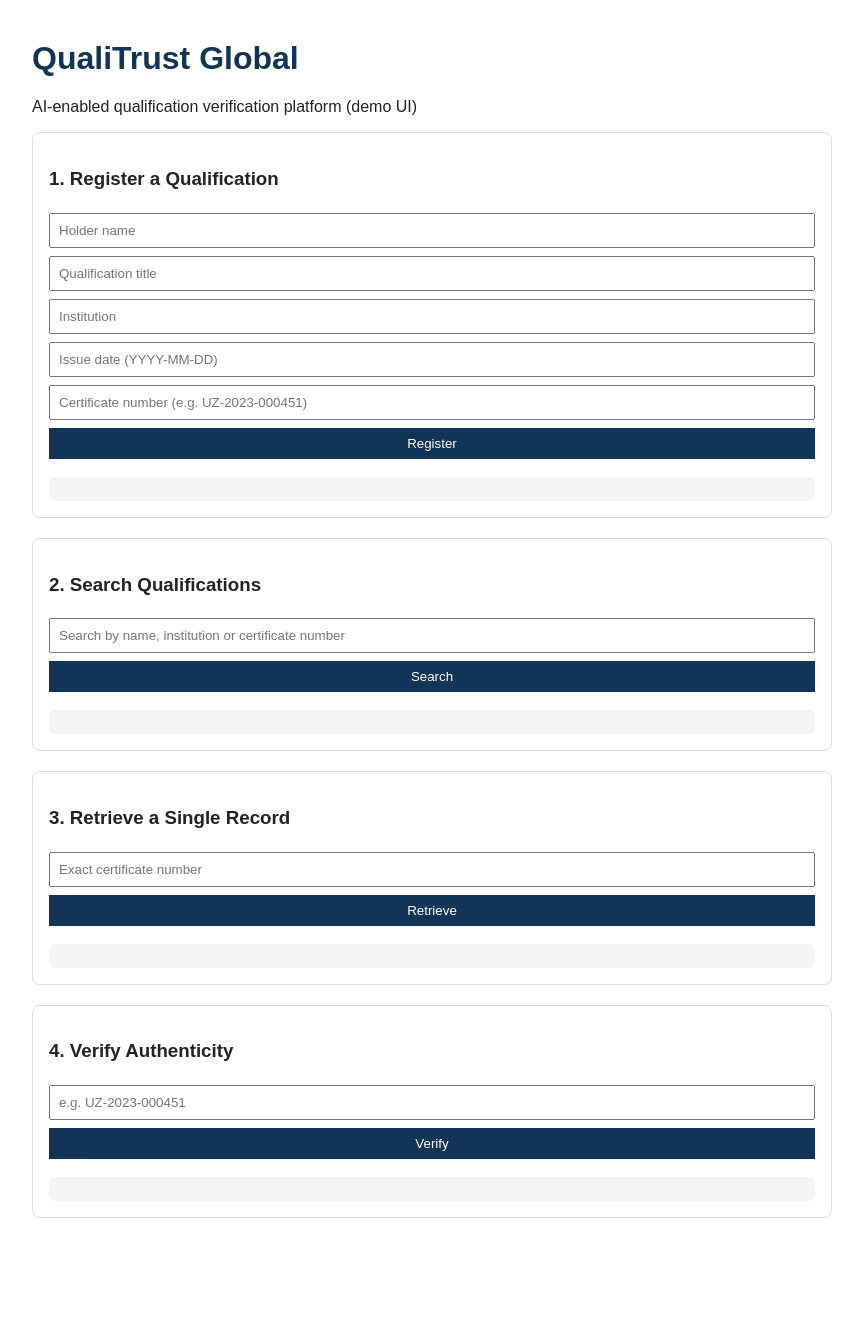
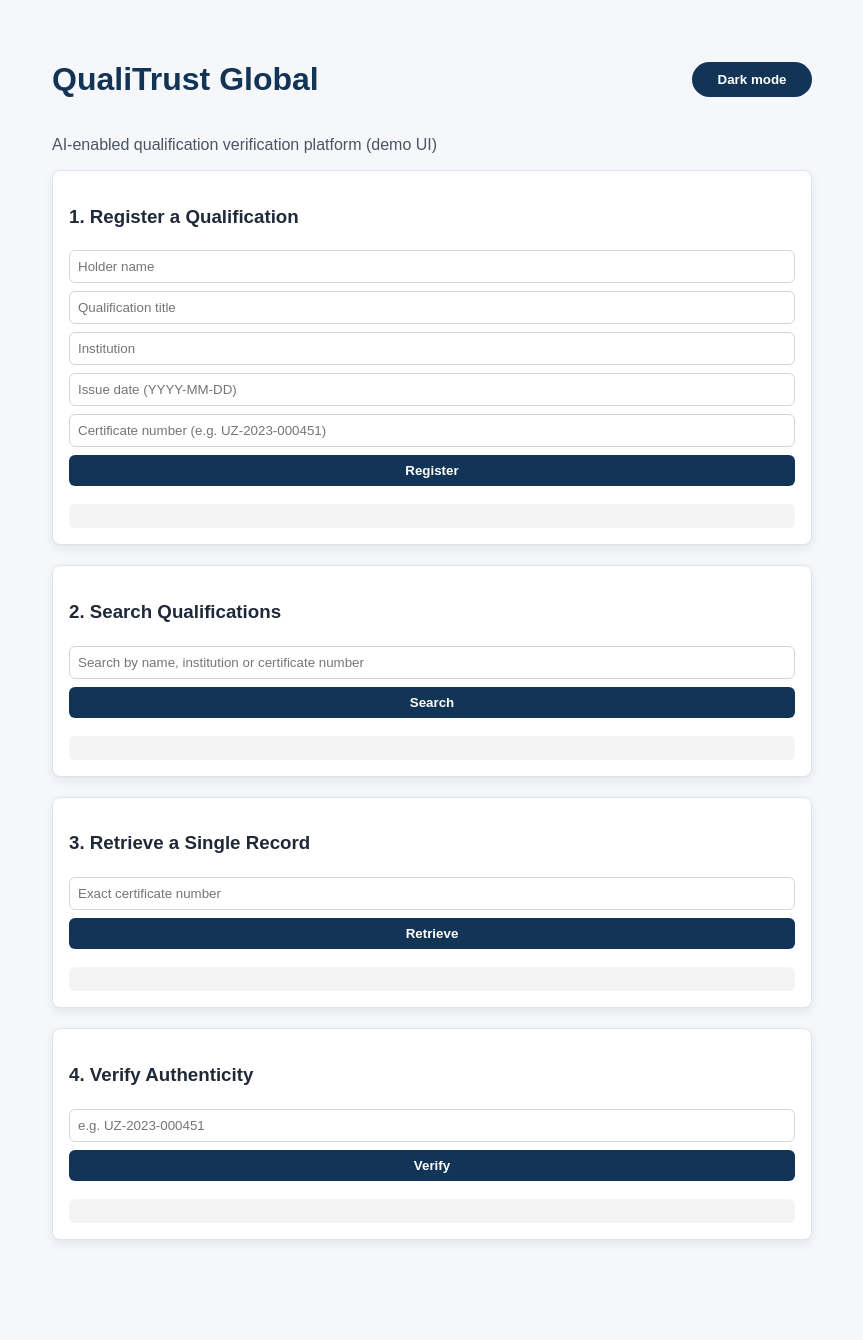
Before and after one commit to tatlegend/qualitrust, a Flask app: page / in a window 1280 px wide. Shown: the whole page, without its empty margins (208-1071 px from the left). Before the commit the page ends 1218 px from the top, so only its background shows below. Run offline with Flask 3, Linux system fonts and the light colour scheme.

Commit message:
light and dark theme change

```diff
--- a/app/templates/index.html
+++ b/app/templates/index.html
@@ -4,18 +4,122 @@
   <meta charset="utf-8">
   <title>QualiTrust Global - Qualification Verification</title>
   <style>
-    body { font-family: Arial, sans-serif; max-width: 800px; margin: 40px auto; color: #222; }
-    h1 { color: #123456; }
-    input, button { padding: 8px; margin: 4px 0; width: 100%; box-sizing: border-box; }
-    button { background: #123456; color: white; border: none; cursor: pointer; }
-    .panel { border: 1px solid #ddd; border-radius: 8px; padding: 16px; margin-bottom: 20px; }
-    #result, #retrieveResult, #searchResult, #regResult { margin-top: 14px; padding: 12px; border-radius: 6px; background: #f4f4f4; white-space: pre-wrap; font-family: monospace; font-size: 13px; }
-    .verified { background: #d4edda !important; font-family: Arial, sans-serif !important; }
-    .revoked, .not_found { background: #f8d7da !important; font-family: Arial, sans-serif !important; }
+    :root {
+      --bg-color: #f5f7fb;
+      --panel-bg: #ffffff;
+      --text-color: #1f2937;
+      --muted-text: #4b5563;
+      --heading-color: #123456;
+      --input-bg: #ffffff;
+      --input-border: #d1d5db;
+      --button-bg: #123456;
+      --button-text: #ffffff;
+      --panel-border: #dfe3ea;
+      --result-bg: #f4f4f4;
+      --shadow: rgba(17, 24, 39, 0.08);
+    }
+
+    body.dark-theme {
+      --bg-color: #111827;
+      --panel-bg: #1f2937;
+      --text-color: #f3f4f6;
+      --muted-text: #d1d5db;
+      --heading-color: #8ec5ff;
+      --input-bg: #111827;
+      --input-border: #374151;
+      --button-bg: #60a5fa;
+      --button-text: #0f172a;
+      --panel-border: #374151;
+      --result-bg: #0b1220;
+      --shadow: rgba(15, 23, 42, 0.4);
+    }
+
+    * { box-sizing: border-box; }
+
+    body {
+      font-family: Arial, sans-serif;
+      max-width: 800px;
+      margin: 40px auto;
+      padding: 0 20px 40px;
+      background: var(--bg-color);
+      color: var(--text-color);
+      transition: background 0.2s ease, color 0.2s ease;
+    }
+
+    h1 { color: var(--heading-color); }
+    p { color: var(--muted-text); }
+
+    .topbar {
+      display: flex;
+      justify-content: space-between;
+      align-items: center;
+      gap: 12px;
+      margin-bottom: 12px;
+    }
+
+    .theme-toggle {
+      background: var(--button-bg);
+      color: var(--button-text);
+      border: none;
+      border-radius: 999px;
+      padding: 10px 16px;
+      cursor: pointer;
+      font-weight: bold;
+      width: auto;
+      min-width: 120px;
+    }
+
+    input {
+      padding: 8px;
+      margin: 4px 0;
+      width: 100%;
+      background: var(--input-bg);
+      color: var(--text-color);
+      border: 1px solid var(--input-border);
+      border-radius: 6px;
+    }
+
+    button {
+      padding: 8px;
+      margin: 4px 0;
+      width: 100%;
+      background: var(--button-bg);
+      color: var(--button-text);
+      border: none;
+      border-radius: 6px;
+      cursor: pointer;
+      font-weight: bold;
+    }
+
+    .panel {
+      border: 1px solid var(--panel-border);
+      border-radius: 8px;
+      padding: 16px;
+      margin-bottom: 20px;
+      background: var(--panel-bg);
+      box-shadow: 0 4px 10px var(--shadow);
+    }
+
+    #result, #retrieveResult, #searchResult, #regResult {
+      margin-top: 14px;
+      padding: 12px;
+      border-radius: 6px;
+      background: var(--result-bg);
+      color: var(--text-color);
+      white-space: pre-wrap;
+      font-family: monospace;
+      font-size: 13px;
+    }
+
+    .verified { background: #d4edda !important; color: #155724 !important; font-family: Arial, sans-serif !important; }
+    .revoked, .not_found { background: #f8d7da !important; color: #721c24 !important; font-family: Arial, sans-serif !important; }
   </style>
 </head>
 <body>
-  <h1>QualiTrust Global</h1>
+  <div class="topbar">
+    <h1>QualiTrust Global</h1>
+    <button id="themeToggle" class="theme-toggle" type="button" aria-label="Toggle light and dark theme">Dark mode</button>
+  </div>
   <p>AI-enabled qualification verification platform (demo UI)</p>
 
   <div class="panel">
@@ -51,6 +155,28 @@
   </div>
 
   <script>
+    const themeToggle = document.getElementById('themeToggle');
+
+    function applyTheme(theme) {
+      const darkMode = theme === 'dark';
+      document.body.classList.toggle('dark-theme', darkMode);
+      themeToggle.textContent = darkMode ? 'Light mode' : 'Dark mode';
+      localStorage.setItem('theme', theme);
+    }
+
+    function initializeTheme() {
+      const savedTheme = localStorage.getItem('theme');
+      const prefersDark = window.matchMedia('(prefers-color-scheme: dark)').matches;
+      applyTheme(savedTheme || (prefersDark ? 'dark' : 'light'));
+    }
+
+    themeToggle.addEventListener('click', () => {
+      const nextTheme = document.body.classList.contains('dark-theme') ? 'light' : 'dark';
+      applyTheme(nextTheme);
+    });
+
+    initializeTheme();
+
     async function register() {
       const payload = {
         holder_name: document.getElementById('regName').value,
```
